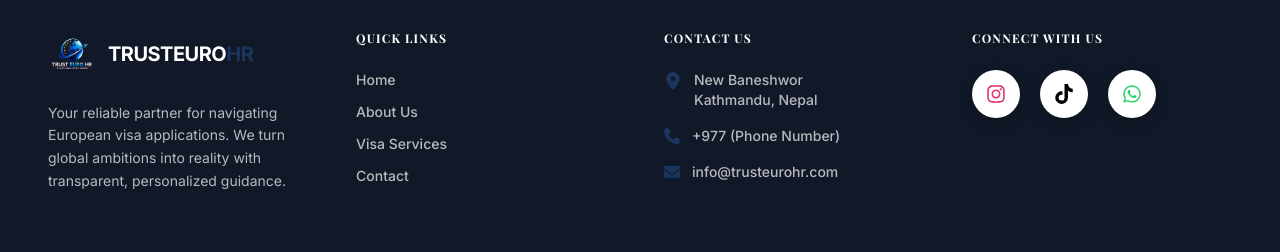
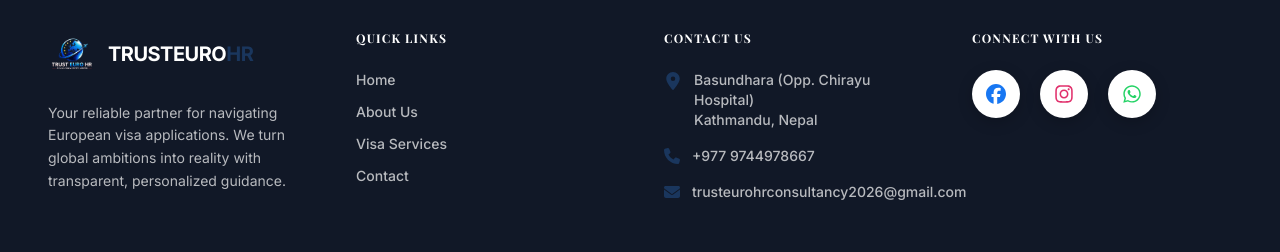
Before and after one commit to portfolionepal/MainRepo, a React (Vite) app in the folder business/trusteurohr/: page /work-visa in a window 1280 px wide. Shown: the part 1565-1817 px from the top of the page. Built offline with nearby package versions, Linux system fonts and the light colour scheme; a web font is replaced by a local one.

Commit message:
details updated

```diff
--- a/business/trusteurohr/index.html
+++ b/business/trusteurohr/index.html
@@ -2,7 +2,7 @@
 <html lang="en">
   <head>
     <meta charset="UTF-8" />
-    <link rel="icon" type="image/svg+xml" href="/favicon.svg" />
+    <link rel="icon" type="image/png" href="/src/assets/logo.png" />
     <meta name="viewport" content="width=device-width, initial-scale=1.0" />
     <title>TRUSTEUROHR - Consultancy Nepal KTM</title>
     <meta name="description" content="TRUSTEUROHR - Your Trusted Partner for Foreign Education & Visa Consultancy based in Nepal KTM." />
--- a/business/trusteurohr/src/components/About.jsx
+++ b/business/trusteurohr/src/components/About.jsx
@@ -58,7 +58,7 @@
 
                   {/* Floating Badge */}
                   <div className="absolute bottom-4 right-4 bg-white/95 backdrop-blur-md px-4 py-2.5 rounded-xl shadow-lg flex items-center gap-3 border border-white/40">
-                    <span className="text-brand-accent font-black text-2xl font-sans leading-none">10+</span>
+                    <span className="text-brand-accent font-black text-2xl font-sans leading-none">6+</span>
                     <span className="text-[10px] font-bold text-brand-navy uppercase leading-tight tracking-wider font-sans">Years<br/>Experience</span>
                   </div>
                 </div>
--- a/business/trusteurohr/src/components/Contact.jsx
+++ b/business/trusteurohr/src/components/Contact.jsx
@@ -1,9 +1,8 @@
 import React, { useRef, useState } from 'react';
 import { motion } from 'framer-motion';
 import emailjs from '@emailjs/browser';
-import { FaMapLocationDot, FaPhoneVolume, FaEnvelope, FaPaperPlane, FaSpinner, FaUser, FaTag, FaCommentDots, FaCircleCheck, FaInstagram, FaTiktok, FaWhatsapp, FaPhone, FaLocationDot } from 'react-icons/fa6';
+import { FaMapLocationDot, FaPhoneVolume, FaEnvelope, FaPaperPlane, FaSpinner, FaUser, FaTag, FaCommentDots, FaCircleCheck, FaInstagram, FaFacebook, FaWhatsapp, FaPhone, FaLocationDot } from 'react-icons/fa6';
 const instagramIcon = "https://img.icons8.com/color/96/instagram-new--v1.png";
-const tiktokIcon = "https://img.icons8.com/color/96/tiktok--v1.png";
 const whatsappIcon = "https://img.icons8.com/color/96/whatsapp--v1.png";
 const mobileIcon = "https://img.icons8.com/color/96/phone.png";
 const gmailIcon = "https://img.icons8.com/color/96/gmail-new.png";
@@ -64,7 +63,7 @@
                     <div>
                       <h5 className="text-brand-navy font-bold mb-1">Our Location</h5>
                       <p className="text-gray-600 leading-relaxed font-medium">
-                        New Baneshwor<br />
+                        Basundhara (Opp. Chirayu Hospital)<br />
                         Kathmandu, Nepal
                       </p>
                     </div>
@@ -76,7 +75,7 @@
                     </div>
                     <div>
                       <h5 className="text-brand-navy font-bold mb-1">Phone Number</h5>
-                      <p className="text-gray-600 font-medium">+977 (Phone Number Here)</p>
+                      <a href="tel:+9779744978667" className="text-gray-600 font-medium hover:text-brand-blue transition-colors">+977 9744978667</a>
                     </div>
                   </div>
 
@@ -86,7 +85,7 @@
                     </div>
                     <div>
                       <h5 className="text-brand-navy font-bold mb-1">Email Address</h5>
-                      <p className="text-gray-600 font-medium">info@trusteurohr.com</p>
+                      <a href="mailto:trusteurohrconsultancy2026@gmail.com" className="text-gray-600 font-medium hover:text-brand-blue transition-colors">trusteurohrconsultancy2026@gmail.com</a>
                     </div>
                   </div>
                 </div>
@@ -95,19 +94,19 @@
               <div className="mt-12">
                 <h5 className="text-brand-navy font-bold mb-4">Follow Us</h5>
                 <div className="flex flex-wrap gap-5">
+                  <a href="https://www.facebook.com/profile.php?id=61593522176279" target="_blank" rel="noopener noreferrer" className="w-14 h-14 rounded-full bg-white shadow-[0_8px_30px_rgb(0,0,0,0.12)] flex items-center justify-center transition-all duration-300 hover:bg-[#1877F2] hover:-translate-y-1 group">
+                    <FaFacebook className="text-2xl text-[#1877F2] group-hover:text-white transition-colors duration-300" />
+                  </a>
                   <a href="#" className="w-14 h-14 rounded-full bg-white shadow-[0_8px_30px_rgb(0,0,0,0.12)] flex items-center justify-center transition-all duration-300 hover:bg-[#E1306C] hover:-translate-y-1 group">
                     <FaInstagram className="text-2xl text-[#E1306C] group-hover:text-white transition-colors duration-300" />
                   </a>
-                  <a href="#" className="w-14 h-14 rounded-full bg-white shadow-[0_8px_30px_rgb(0,0,0,0.12)] flex items-center justify-center transition-all duration-300 hover:bg-black hover:-translate-y-1 group">
-                    <FaTiktok className="text-2xl text-black group-hover:text-white transition-colors duration-300" />
-                  </a>
-                  <a href="#" className="w-14 h-14 rounded-full bg-white shadow-[0_8px_30px_rgb(0,0,0,0.12)] flex items-center justify-center transition-all duration-300 hover:bg-[#25D366] hover:-translate-y-1 group">
+                  <a href="https://wa.me/message/QOSVCIZQZEMJC1" target="_blank" rel="noopener noreferrer" className="w-14 h-14 rounded-full bg-white shadow-[0_8px_30px_rgb(0,0,0,0.12)] flex items-center justify-center transition-all duration-300 hover:bg-[#25D366] hover:-translate-y-1 group">
                     <FaWhatsapp className="text-2xl text-[#25D366] group-hover:text-white transition-colors duration-300" />
                   </a>
-                  <a href="#" className="w-14 h-14 rounded-full bg-white shadow-[0_8px_30px_rgb(0,0,0,0.12)] flex items-center justify-center transition-all duration-300 hover:bg-[#0661DD] hover:-translate-y-1 group">
+                  <a href="tel:+9779744978667" className="w-14 h-14 rounded-full bg-white shadow-[0_8px_30px_rgb(0,0,0,0.12)] flex items-center justify-center transition-all duration-300 hover:bg-[#0661DD] hover:-translate-y-1 group">
                     <FaPhone className="text-xl text-[#0661DD] group-hover:text-white transition-colors duration-300" />
                   </a>
-                  <a href="#" className="w-14 h-14 rounded-full bg-white shadow-[0_8px_30px_rgb(0,0,0,0.12)] flex items-center justify-center transition-all duration-300 hover:bg-[#EA4335] hover:-translate-y-1 group">
+                  <a href="mailto:trusteurohrconsultancy2026@gmail.com" className="w-14 h-14 rounded-full bg-white shadow-[0_8px_30px_rgb(0,0,0,0.12)] flex items-center justify-center transition-all duration-300 hover:bg-[#EA4335] hover:-translate-y-1 group">
                     <FaEnvelope className="text-xl text-[#EA4335] group-hover:text-white transition-colors duration-300" />
                   </a>
                 </div>
@@ -222,7 +221,7 @@
           className="mt-16 rounded-2xl overflow-hidden border border-gray-200 h-[450px] shadow-sm relative"
         >
           <iframe
-            src="https://maps.google.com/maps?q=New%20Baneshwor,%20Kathmandu,%20Nepal&t=&z=14&ie=UTF8&iwloc=&output=embed"
+            src="https://maps.google.com/maps?q=Chirayu%20National%20Hospital,%20Basundhara,%20Kathmandu,%20Nepal&t=&z=15&ie=UTF8&iwloc=&output=embed"
             width="100%"
             height="100%"
             style={{ border: 0 }}
@@ -240,7 +239,7 @@
             </div>
             <div>
               <h5 className="text-brand-navy font-extrabold text-sm mb-0.5">TrustEuroHR Office</h5>
-              <p className="text-xs text-gray-500 font-medium leading-relaxed">New Baneshwor, Kathmandu 44600, Nepal</p>
+              <p className="text-xs text-gray-500 font-medium leading-relaxed">Basundhara (Opp. Chirayu Hospital), Kathmandu, Nepal</p>
             </div>
           </div>
         </motion.div>
--- a/business/trusteurohr/src/components/FloatingWhatsApp.jsx
+++ b/business/trusteurohr/src/components/FloatingWhatsApp.jsx
@@ -60,7 +60,7 @@
       </AnimatePresence>
 
       <a
-        href="https://wa.me/9779800000000" // Placeholder phone number
+        href="https://wa.me/message/QOSVCIZQZEMJC1"
         target="_blank"
         rel="noopener noreferrer"
         className="pointer-events-auto relative group flex items-center justify-center w-[60px] h-[60px]"
--- a/business/trusteurohr/src/components/Footer.jsx
+++ b/business/trusteurohr/src/components/Footer.jsx
@@ -1,8 +1,7 @@
 import React from 'react';
 import logoImg from '../assets/logo.png';
-import { FaPhone, FaEnvelope, FaLocationDot, FaInstagram, FaTiktok, FaWhatsapp } from 'react-icons/fa6';
+import { FaPhone, FaEnvelope, FaLocationDot, FaInstagram, FaFacebook, FaWhatsapp } from 'react-icons/fa6';
 const instagramIcon = "https://img.icons8.com/color/96/instagram-new--v1.png";
-const tiktokIcon = "https://img.icons8.com/color/96/tiktok--v1.png";
 const whatsappIcon = "https://img.icons8.com/color/96/whatsapp--v1.png";
 const mobileIcon = "https://img.icons8.com/color/96/phone.png";
 const gmailIcon = "https://img.icons8.com/color/96/gmail-new.png";
@@ -54,15 +53,15 @@
             <ul className="space-y-4 text-brand-white/70 text-sm font-medium">
               <li className="flex items-start gap-3">
                 <FaLocationDot size={18} className="text-brand-blue shrink-0 mt-0.5" />
-                <span>New Baneshwor<br />Kathmandu, Nepal</span>
+                <span>Basundhara (Opp. Chirayu Hospital)<br />Kathmandu, Nepal</span>
               </li>
               <li className="flex items-center gap-3">
                 <FaPhone size={16} className="text-brand-blue shrink-0" />
-                <span>+977 (Phone Number)</span>
+                <a href="tel:+9779744978667" className="hover:text-brand-white transition-colors">+977 9744978667</a>
               </li>
               <li className="flex items-center gap-3">
                 <FaEnvelope size={16} className="text-brand-blue shrink-0" />
-                <span>info@trusteurohr.com</span>
+                <a href="mailto:trusteurohrconsultancy2026@gmail.com" className="hover:text-brand-white transition-colors">trusteurohrconsultancy2026@gmail.com</a>
               </li>
             </ul>
           </div>
@@ -71,13 +70,13 @@
           <div>
             <h5 className="text-white font-bold tracking-widest uppercase text-xs mb-6">Connect With Us</h5>
             <div className="flex flex-wrap gap-5">
+              <a href="https://www.facebook.com/profile.php?id=61593522176279" target="_blank" rel="noopener noreferrer" className="w-12 h-12 rounded-full bg-white shadow-[0_4px_15px_rgb(0,0,0,0.2)] flex items-center justify-center transition-all duration-300 hover:bg-[#1877F2] hover:-translate-y-1 group">
+                <FaFacebook className="text-xl text-[#1877F2] group-hover:text-white transition-colors duration-300" />
+              </a>
               <a href="#" className="w-12 h-12 rounded-full bg-white shadow-[0_4px_15px_rgb(0,0,0,0.2)] flex items-center justify-center transition-all duration-300 hover:bg-[#E1306C] hover:-translate-y-1 group">
                 <FaInstagram className="text-xl text-[#E1306C] group-hover:text-white transition-colors duration-300" />
               </a>
-              <a href="#" className="w-12 h-12 rounded-full bg-white shadow-[0_4px_15px_rgb(0,0,0,0.2)] flex items-center justify-center transition-all duration-300 hover:bg-black hover:-translate-y-1 group">
-                <FaTiktok className="text-xl text-black group-hover:text-white transition-colors duration-300" />
-              </a>
-              <a href="#" className="w-12 h-12 rounded-full bg-white shadow-[0_4px_15px_rgb(0,0,0,0.2)] flex items-center justify-center transition-all duration-300 hover:bg-[#25D366] hover:-translate-y-1 group">
+              <a href="https://wa.me/message/QOSVCIZQZEMJC1" target="_blank" rel="noopener noreferrer" className="w-12 h-12 rounded-full bg-white shadow-[0_4px_15px_rgb(0,0,0,0.2)] flex items-center justify-center transition-all duration-300 hover:bg-[#25D366] hover:-translate-y-1 group">
                 <FaWhatsapp className="text-xl text-[#25D366] group-hover:text-white transition-colors duration-300" />
               </a>
             </div>
--- a/business/trusteurohr/src/components/Services.jsx
+++ b/business/trusteurohr/src/components/Services.jsx
@@ -2,6 +2,7 @@
 import { motion } from 'framer-motion';
 import { FaPlane, FaBriefcase, FaCircleCheck, FaArrowRight, FaShieldHalved, FaClock, FaUsers, FaEarthEurope } from 'react-icons/fa6';
 import { Link } from 'react-router-dom';
+import workingVisaImg from '../assets/working visa.png';
 
 const Services = () => {
   const containerVariants = {
@@ -64,7 +65,7 @@
             <div className="bg-white rounded-2xl transition-all duration-300 hover:-translate-y-2 shadow-md hover:shadow-premium h-full flex flex-col overflow-hidden group/card relative z-10">
               <div className="w-full h-56 overflow-hidden bg-gray-100">
                 <img
-                  src="https://images.unsplash.com/photo-1497366216548-37526070297c?q=80&w=1000&auto=format&fit=crop"
+                  src={workingVisaImg}
                   alt="Work Visa"
                   className="w-full h-full object-cover transition-transform duration-700 group-hover/card:scale-105"
                 />
--- a/business/trusteurohr/src/pages/WorkVisa.jsx
+++ b/business/trusteurohr/src/pages/WorkVisa.jsx
@@ -2,6 +2,7 @@
 import { motion } from 'framer-motion';
 import { FaCircleCheck, FaArrowRight, FaArrowLeft, FaComments, FaFileSignature, FaPassport, FaPlaneDeparture } from 'react-icons/fa6';
 import { Link } from 'react-router-dom';
+import workingVisaImg from '../assets/working visa.png';
 
 const WorkVisa = () => {
   useEffect(() => {
@@ -49,7 +50,7 @@
 
             <div className="rounded-2xl overflow-hidden shadow-lg h-[400px] md:h-auto">
               <img
-                src="https://images.unsplash.com/photo-1497366216548-37526070297c?q=80&w=1000&auto=format&fit=crop"
+                src={workingVisaImg}
                 alt="Working in Europe"
                 className="w-full h-full object-cover"
               />
```
Also changed, not shown: business/trusteurohr/src/components/Home.jsx (+4 -4 lines), business/trusteurohr/src/assets/working visa.png (added).
